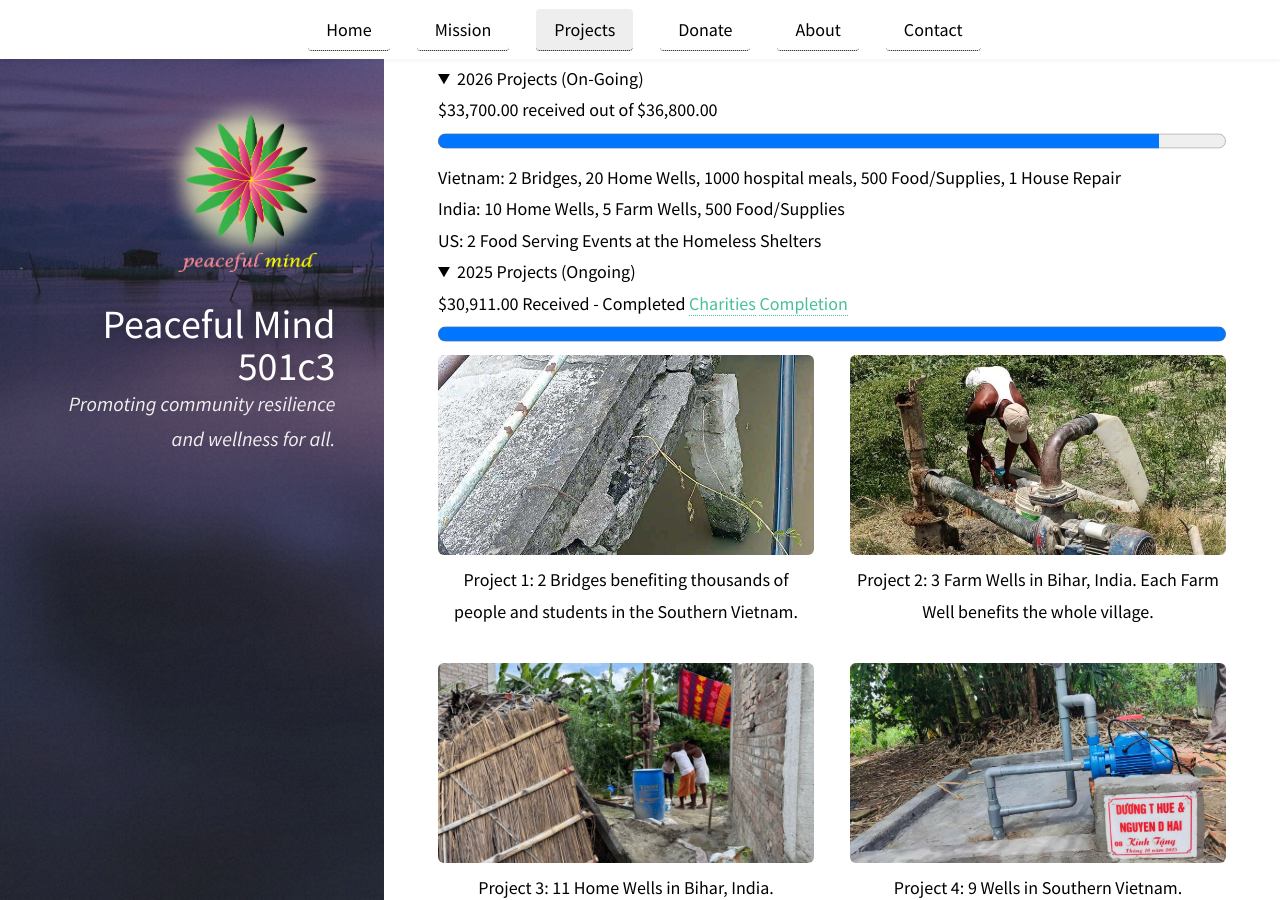
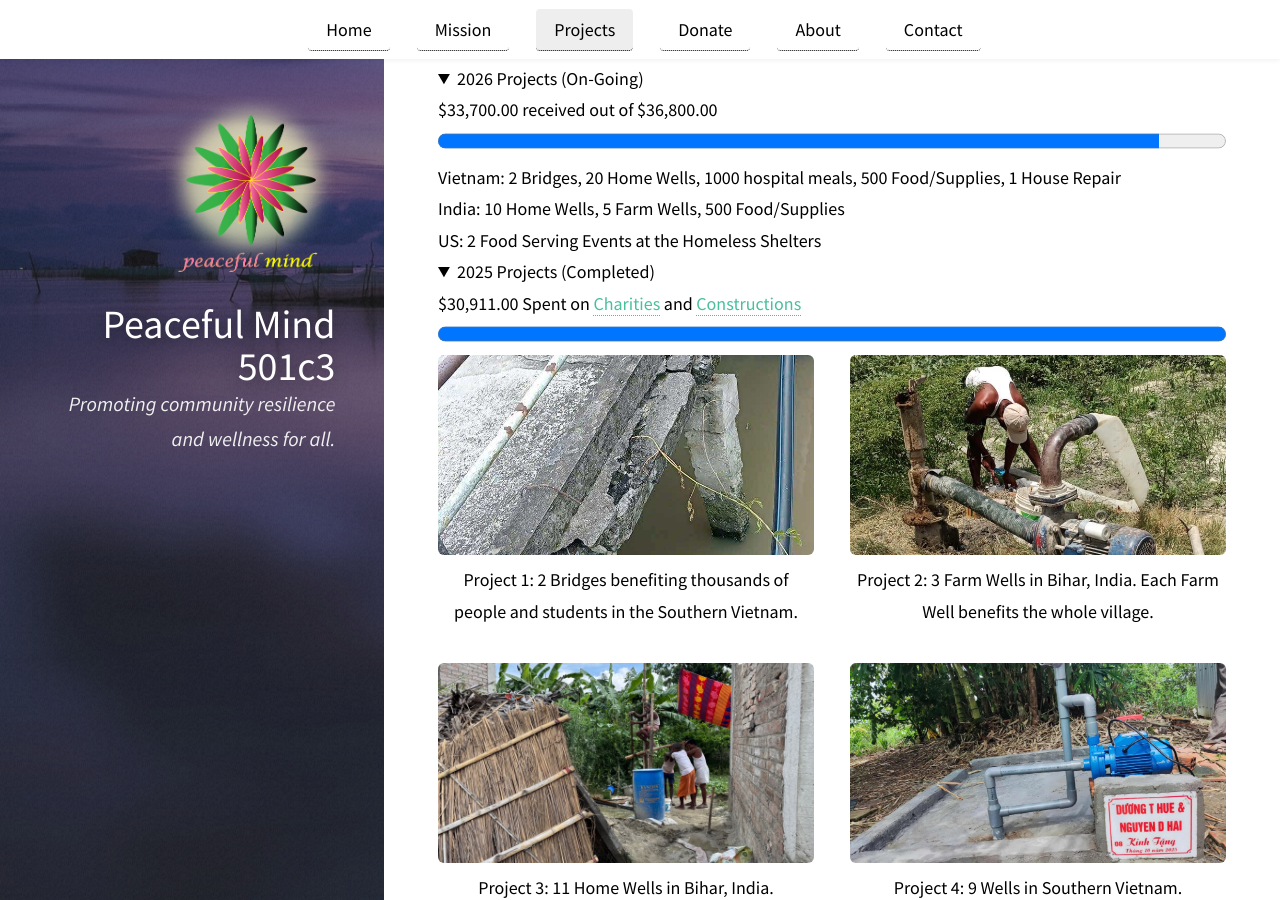
Before and after one commit to peacefulcenter/peacefulcenter.github.io, a Jekyll site: the page built from pages/projects.md, in a window 1280 px wide and 900 px high, scrolled down 669 px. Built offline with Jekyll 4.4.1, drawn with Linux system fonts in a browser that asks for light colours.

Commit message:
updated text

```diff
--- a/pages/projects.md
+++ b/pages/projects.md
@@ -7,7 +7,7 @@ permalink: /:basename/
 <details open>
 <summary><strong>2027 Projects (Planning)</strong></summary>
 $20,000.00 received out of $45,000.00 <br>
-<progress value="20000" max="45,000" style="width:100%; height:30px;"></progress>
+<progress value="20000" max="45000" style="width:100%; height:30px;"></progress>
 Vietnam: 2 Bridges, 20 Home Wells, 1000 hospital meals, 500 Food Supplies, 1 House Repair<br>
 India: 10 Home Wells, 5 Farm Wells, 500 Food/Supplies<br>
 US: 2 Food Serving Events at the Homeless Shelters<br>
@@ -25,11 +25,11 @@ US: 2 Food Serving Events at the Homeless Shelters
 </details>
 
 <details open>
-<summary><strong>2025 Projects (Ongoing)</strong></summary>
+<summary><strong>2025 Projects (Completed)</strong></summary>
 
-    $30,911.00 Received - Completed
-    <a href="https://drive.google.com/drive/folders/1cs1VusJQGjtzoyAF1AnZqiuJilK5scGM">Charities</a>
-    <a href="https://drive.google.com/drive/folders/191g2O97Mdgr-H-4ux4AWz3RflHuF5e16">Completion</a>
+    $30,911.00 Spent on
+    <a href="https://drive.google.com/drive/folders/1cs1VusJQGjtzoyAF1AnZqiuJilK5scGM">Charities</a> and
+    <a href="https://drive.google.com/drive/folders/191g2O97Mdgr-H-4ux4AWz3RflHuF5e16">Constructions</a>
     <progress value="30911" max="30911" style="width:100%; height:30px;"></progress>
 
     <div class="project-grid">
```
